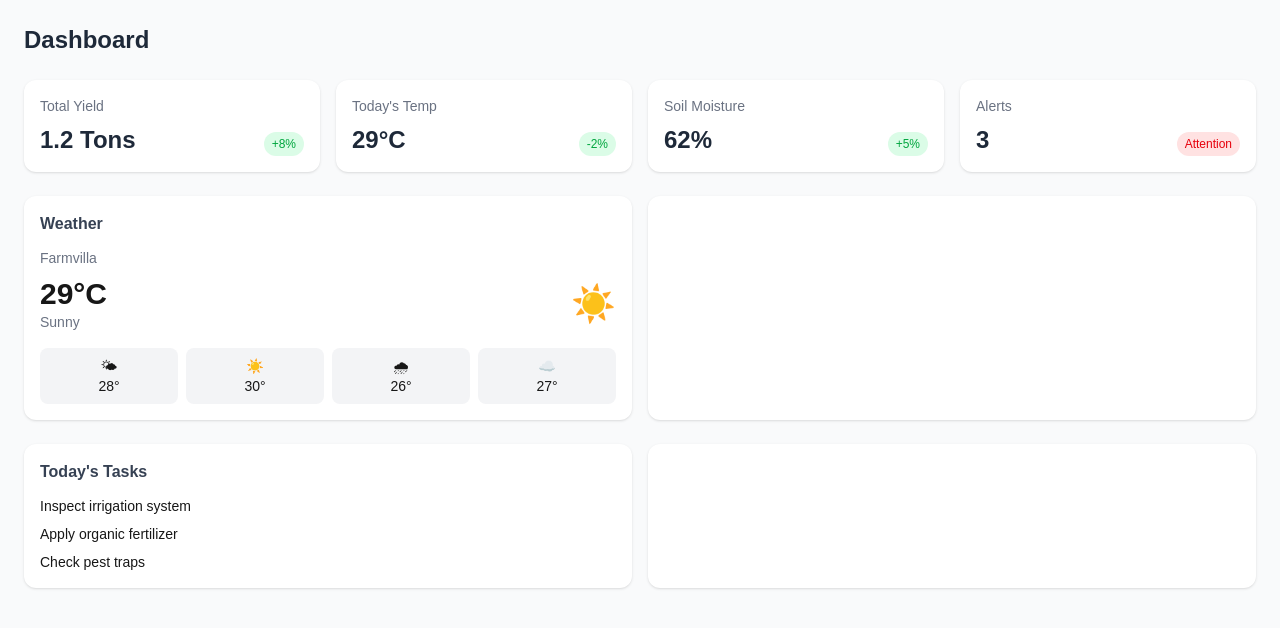
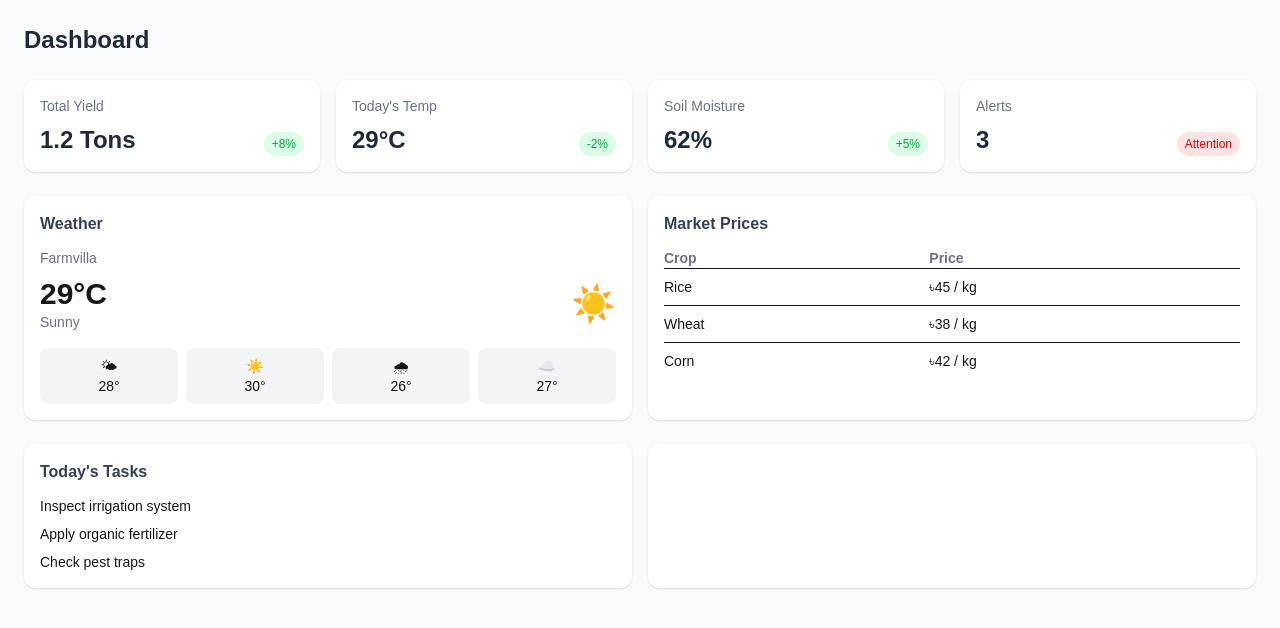
Before and after one commit to sohaibislam45/smart-agriculture-web-platform, a Next.js app: page /dashboard in a window 1280 px wide. Shown: the top 628 px of the page. Built offline with nearby package versions, Linux system fonts and the light colour scheme.

Commit message:
[Added] Market Overview

```diff
--- a/src/app/dashboard/page.jsx
+++ b/src/app/dashboard/page.jsx
@@ -2,6 +2,7 @@ import React from "react";
 import StatCard from "@/components/ui/StarCard";
 import WeatherCard from "@/components/dashboard/WeatherCard";
 import TasksCard from "@/components/dashboard/TasksCard";
+import MarketOverview from "@/components/dashboard/MarketOverview";
 const page = () => {
   return (
     <div className="p-4 md:p-6 space-y-6 bg-gray-50 min-h-screen">
@@ -19,7 +20,7 @@ const page = () => {
       {/* MAIN GRID */}
       <section className="grid grid-cols-1 lg:grid-cols-2 gap-4">
         <WeatherCard />
-        <div className="bg-white p-4 rounded-xl shadow-sm" />
+       <MarketOverview></MarketOverview>
       </section>
 
       {/* SECONDARY GRID */}
--- /dev/null
+++ b/src/components/dashboard/MarketOverview.jsx
@@ -0,0 +1,27 @@
+import React from 'react';
+import SectionCard from '../ui/SectionCard';
+import { marketPrices } from '@/data/dashboardSample';
+const MarketOverview = () => {
+    return (
+         <SectionCard title="Market Prices">
+      <table className="w-full text-sm">
+        <thead>
+          <tr className="text-left text-gray-500">
+            <th>Crop</th>
+            <th>Price</th>
+          </tr>
+        </thead>
+        <tbody>
+          {marketPrices.map((item, i) => (
+            <tr key={i} className="border-t">
+              <td className="py-2">{item.crop}</td>
+              <td className="py-2 font-medium">{item.price}</td>
+            </tr>
+          ))}
+        </tbody>
+      </table>
+    </SectionCard>
+    );
+};
+
+export default MarketOverview;
```
